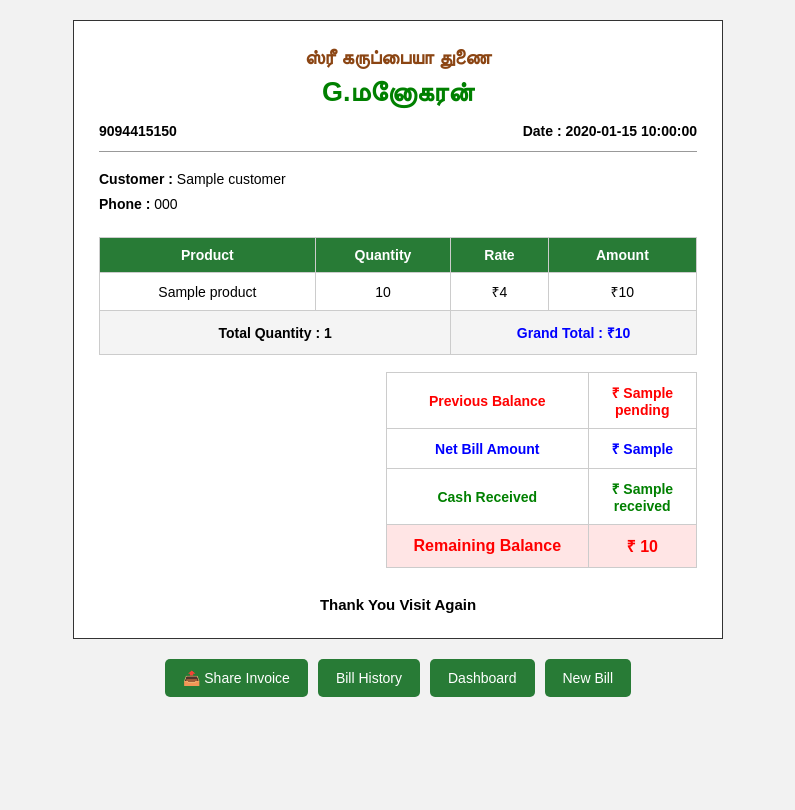
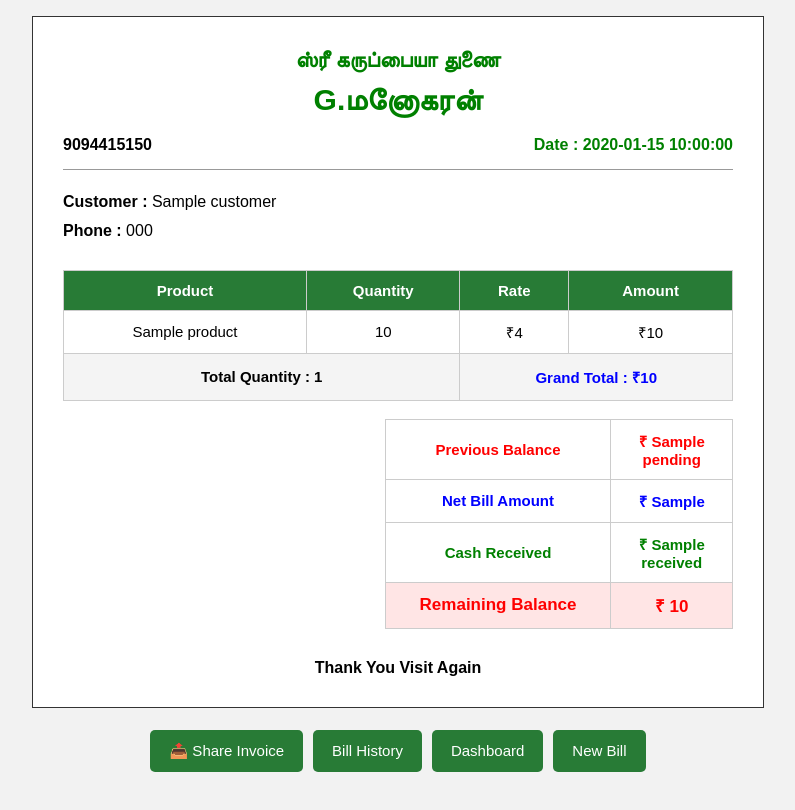
Before and after one commit to kapilraj26/billgenerate, a Flask app: template templates/invoice.html in a window 1280 px wide. Shown: the whole page, without its empty margins (242-1037 px from the left). Before the commit the page ends 697 px from the top, so only its background shows below. Run offline with Flask 3, Linux system fonts and the light colour scheme; the template is opened without the code that fills it: most values are stand-ins (such as "Sample title", 1, 10 or a date in 2020); parts of the project's set-up code (start-up, migrations or seed data) failed here and were passed over.

Commit message:
Update invoice.html

```diff
--- a/templates/invoice.html
+++ b/templates/invoice.html
@@ -15,55 +15,65 @@
 
         body {
             margin: 0;
-            padding: 20px;
+            padding: 16px;
             background: #f2f2f2;
             font-family: Arial, sans-serif;
         }
 
         .invoice {
             width: 100%;
-            max-width: 650px;
+            max-width: 732px;
             margin: auto;
-            padding: 25px;
+            padding: 30px;
             background: white;
             border: 1px solid #333;
         }
 
+        /* HEADER */
+
         .header {
             text-align: center;
             border-bottom: 1px solid #999;
-            padding-bottom: 12px;
+            padding-bottom: 15px;
         }
 
         .tamil-title {
-            color: #8b4513;
-            font-size: 20px;
+            color: green;
+            font-size: 22px;
             font-weight: bold;
-            margin: 0 0 8px;
+            margin: 0 0 10px;
         }
 
         .shop-name {
             color: green;
-            font-size: 27px;
+            font-size: 30px;
             font-weight: bold;
-            margin: 0 0 15px;
+            margin: 0 0 18px;
         }
 
         .details {
             display: flex;
             justify-content: space-between;
             align-items: center;
-            font-size: 14px;
+            font-size: 16px;
             font-weight: bold;
         }
 
+        .details span:last-child {
+            color: green;
+        }
+
+        /* CUSTOMER DETAILS */
+
         .customer-details {
-            margin: 15px 0 20px;
-            font-size: 14px;
+            margin: 18px 0 24px;
+            font-size: 16px;
             line-height: 1.8;
         }
 
-        table {
+        /* PRODUCT TABLE */
+
+        .product-table {
             width: 100%;
             border-collapse: collapse;
         }
@@ -71,9 +81,9 @@
         .product-table th,
         .product-table td {
             border: 1px solid #ccc;
-            padding: 9px 6px;
+            padding: 11px 7px;
             text-align: center;
-            font-size: 14px;
+            font-size: 15px;
         }
 
         .product-table th {
@@ -85,7 +95,7 @@
         .product-table .total-row td {
             background: #f4f4f4;
             font-weight: bold;
-            padding: 12px 6px;
+            padding: 13px 6px;
         }
 
         .total-quantity {
@@ -98,20 +108,23 @@
             color: blue;
         }
 
+        /* SUMMARY TABLE */
+
         .summary-wrapper {
             display: flex;
             justify-content: flex-end;
-            margin-top: 17px;
+            margin-top: 18px;
         }
 
         .summary-table {
             width: 52%;
+            border-collapse: collapse;
         }
 
         .summary-table td {
             border: 1px solid #ccc;
-            padding: 10px 8px;
-            font-size: 14px;
+            padding: 11px 8px;
+            font-size: 15px;
             text-align: center;
         }
 
@@ -137,20 +150,24 @@
         .remaining-balance td {
             color: red;
             background: #ffe5e5;
+            font-size: 17px;
+            font-weight: bold;
+        }
+
+        /* THANK YOU */
+
+        .thank-you {
+            text-align: center;
+            margin-top: 30px;
             font-size: 16px;
             font-weight: bold;
         }
 
-        .thank-you {
-            text-align: center;
-            margin-top: 28px;
-            font-size: 15px;
-            font-weight: bold;
-        }
+        /* BUTTONS */
 
         .buttons {
-            max-width: 650px;
-            margin: 20px auto;
+            max-width: 732px;
+            margin: 22px auto;
             display: flex;
             flex-wrap: wrap;
             justify-content: center;
@@ -158,12 +175,12 @@
         }
 
         button {
-            padding: 11px 18px;
+            padding: 12px 19px;
             border: none;
             border-radius: 5px;
             color: white;
             background: #287b36;
-            font-size: 14px;
+            font-size: 15px;
             cursor: pointer;
         }
 
@@ -171,17 +188,7 @@
             opacity: 0.85;
         }
 
-        .history {
-            background: #287b36;
-        }
-
-        .dashboard {
-            background: #287b36;
-        }
-
-        .new-bill {
-            background: #287b36;
-        }
+        /* MOBILE VIEW */
 
         @media (max-width: 480px) {
             body {
@@ -192,8 +199,20 @@
                 padding: 12px;
             }
 
-            .summary-table {
-                width: 70%;
+            .tamil-title {
+                font-size: 18px;
+            }
+
+            .shop-name {
+                font-size: 24px;
+            }
+
+            .details {
+                font-size: 12px;
+            }
+
+            .customer-details {
+                font-size: 13px;
             }
 
             .product-table th,
@@ -203,14 +222,16 @@
                 font-size: 12px;
             }
 
-            .details {
-                font-size: 12px;
+            .summary-table {
+                width: 75%;
             }
 
-            .shop-name {
-                font-size: 23px;
+            .remaining-balance td {
+                font-size: 13px;
             }
         }
+
+        /* PRINT */
 
         @media print {
             body {
@@ -234,6 +255,7 @@
 <div class="invoice" id="invoice">
 
     <!-- SHOP HEADER -->
+
     <div class="header">
 
         <div class="tamil-title">
@@ -246,18 +268,23 @@
 
         <div class="details">
             <span>9094415150</span>
-            <span><strong>Date :</strong> {{ today }}</span>
+
+            <span>
+                <strong>Date :</strong> {{ today }}
+            </span>
         </div>
 
     </div>
 
     <!-- CUSTOMER DETAILS -->
+
     <div class="customer-details">
         <strong>Customer :</strong> {{ customer }}<br>
         <strong>Phone :</strong> {{ phone }}
     </div>
 
     <!-- PRODUCT TABLE -->
+
     <table class="product-table">
 
         <thead>
@@ -281,6 +308,7 @@
             {% endfor %}
 
             <tr class="total-row">
+
                 <td colspan="2" class="total-quantity">
                     Total Quantity : {{ total_qty }}
                 </td>
@@ -288,6 +316,7 @@
                 <td colspan="2" class="grand-total">
                     Grand Total : ₹{{ grand_total }}
                 </td>
+
             </tr>
 
         </tbody>
@@ -295,6 +324,7 @@
     </table>
 
     <!-- BILL SUMMARY -->
+
     <div class="summary-wrapper">
 
         <table class="summary-table">
@@ -324,6 +354,7 @@
     </div>
 
     <!-- THANK YOU -->
+
     <div class="thank-you">
         Thank You Visit Again
     </div>
@@ -331,25 +362,28 @@
 </div>
 
 <!-- ACTION BUTTONS -->
+
 <div class="buttons">
 
     <button onclick="shareInvoice()">
         📤 Share Invoice
     </button>
 
-    <button class="history" onclick="location.href='/history'">
+    <button onclick="location.href='/history'">
         Bill History
     </button>
 
-    <button class="dashboard" onclick="location.href='/dashboard'">
+    <button onclick="location.href='/dashboard'">
         Dashboard
     </button>
 
-    <button class="new-bill" onclick="location.href='/'">
+    <button onclick="location.href='/'">
         New Bill
     </button>
 
 </div>
+
+<!-- SHARE INVOICE -->
 
 <script>
 async function shareInvoice() {
@@ -383,6 +417,7 @@ async function shareInvoice() {
             ) {
 
                 try {
+
                     await navigator.share({
                         title: "Invoice",
                         text: "ஸ்ரீ கருப்பையா துணை - Invoice",
@@ -390,9 +425,11 @@ async function shareInvoice() {
                     });
 
                 } catch (error) {
+
                     if (error.name !== "AbortError") {
                         alert("Sharing failed. Please try again.");
                     }
+
                 }
 
             } else {
@@ -405,6 +442,7 @@ async function shareInvoice() {
                 link.click();
 
                 URL.revokeObjectURL(imageURL);
+
             }
 
         }, "image/png");
```
